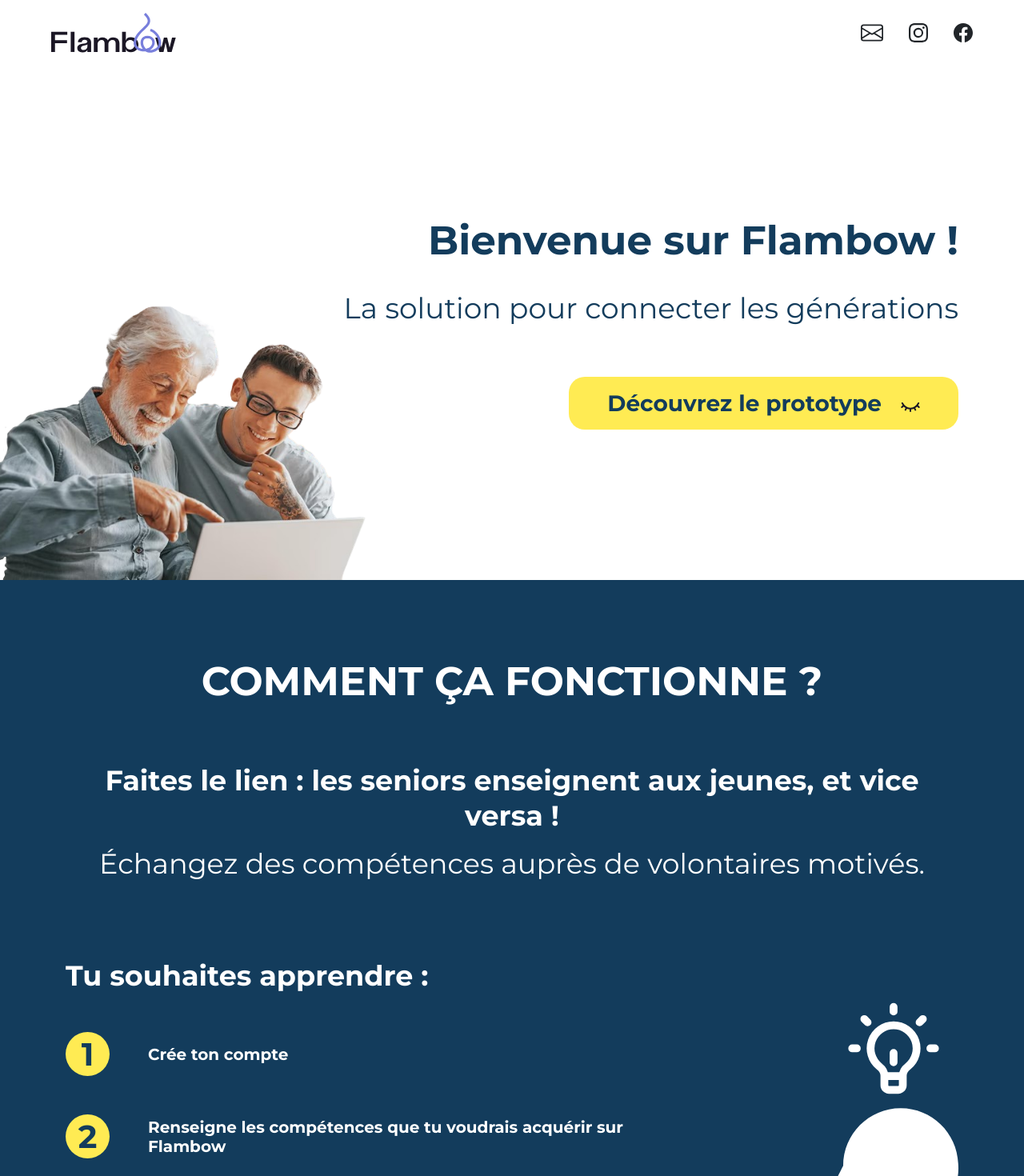
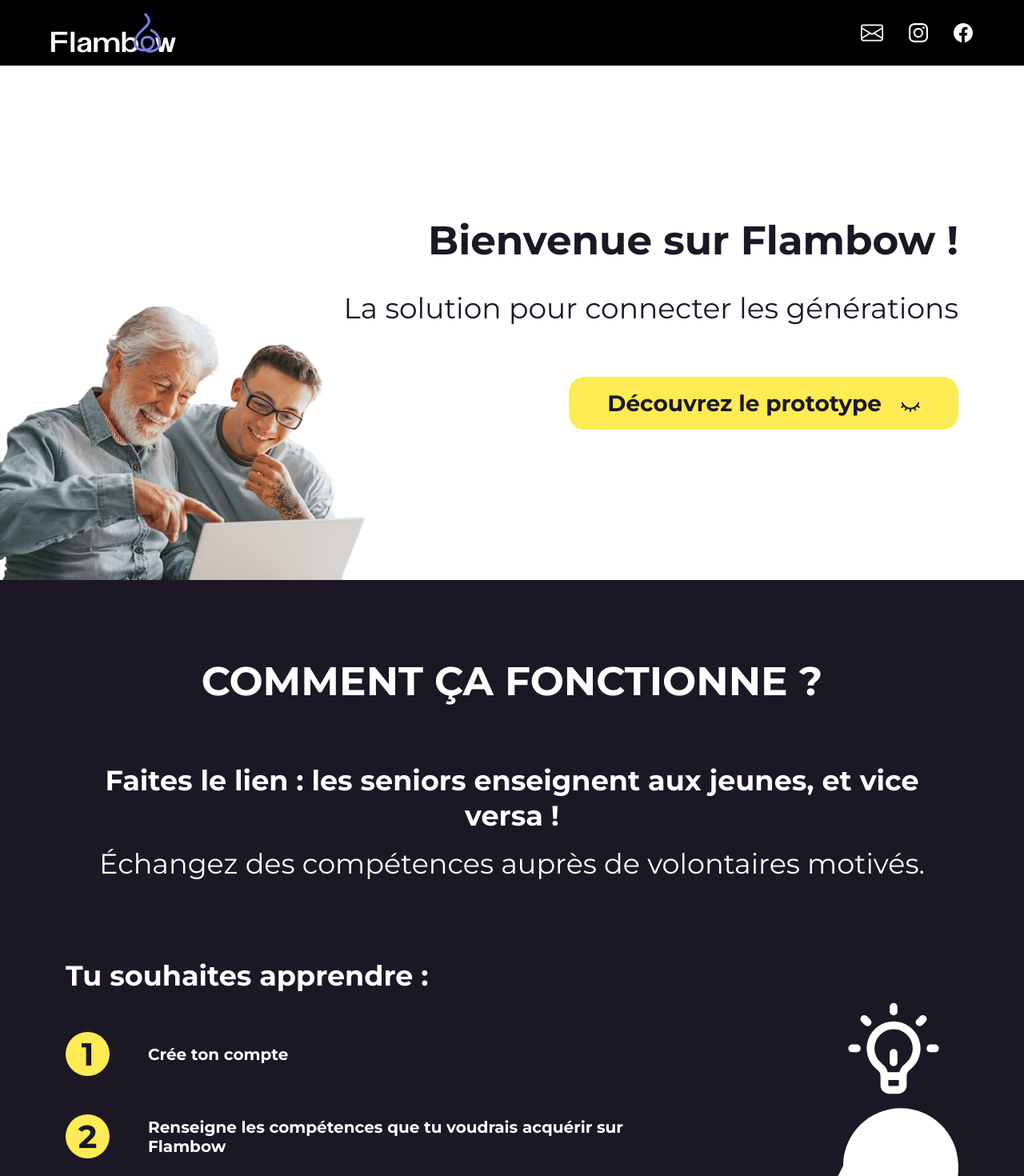
Before and after one commit to KizuCore/Flambow, a React (Vite) app: page / in a window 1280 px wide. Shown: the top 1470 px of the page at 80% size. Built offline with nearby package versions, Linux system fonts and the light colour scheme.

Commit message:
fix: update color values in multiple CSS and SVG files for consistency

```diff
--- a/src/assets/style/App.css
+++ b/src/assets/style/App.css
@@ -3,19 +3,21 @@
   margin: 0;
   font-family: 'Montserrat', sans-serif;
 }
-
+.img-nav{
+  color: #ffffff !important;
+}
 .img-nav:hover{
-  color: rgba(36, 150, 159, 1) !important;
+  color: #787FDC !important;
   transition: opacity 0.3s ease;
 }
 
 header {
-  background-color: #ffffff ;
+  background-color: #000000 ;
 }
 
 header h1 {
   font-size: 2.5rem;
-  color: rgba(19, 60, 92, 1);
+  color: #1B1725 ;
   margin-left: 100px;
 }
 
@@ -45,12 +47,12 @@
 }
 
 .dark-blue {
-  color: rgba(19, 60, 92, 1);
+  color: #1B1725 ;
 }
 
 /* Fond bleu sombre */
 .bg-dark-blue {
-  background-color: rgba(19, 60, 92, 1);
+  background-color: #1B1725 ;
 }
 
 .header-title {
@@ -66,7 +68,7 @@
 }
 
 .custom-spinner {
-  color: rgba(19, 60, 92, 1);
+  color: #1B1725 ;
 }
 
 
--- a/src/assets/style/FunctionSection.css
+++ b/src/assets/style/FunctionSection.css
@@ -6,7 +6,7 @@
     width: 55px;
     height: 55px;
     background-color: #FFEB53;
-    color: rgba(19, 60, 92, 1);
+    color: #1B1725 ;
     border-radius: 50%;
     font-weight: 700;
     flex-shrink: 0;
@@ -17,7 +17,7 @@
 
 /* Couleur de fond */
 .bg-dark-blue {
-    background-color: rgba(19, 60, 92, 1);
+    background-color: #1B1725 ;
 }
 
 /* Texte général */
--- a/src/assets/style/Intro.css
+++ b/src/assets/style/Intro.css
@@ -2,7 +2,7 @@
 .title-secondary {
     font-size: 36px;
     line-height: 44px;
-    color: rgba(19, 60, 92, 1);
+    color: #1B1725 ;
     font-weight: 400;
 }
 
@@ -11,7 +11,7 @@
     font-size: 28px;
     line-height: 34px;
     font-weight: 700;
-    color: rgba(19, 60, 92, 1);
+    color: #1B1725 ;
     background-color: #FFEB53;
     border: none;
     border-radius: 20px;
@@ -20,7 +20,7 @@
 
 .button-flambow:hover {
     background-color: rgba(255, 200, 114, 1) !important;
-    color: rgba(19, 60, 92, 1);
+    color: #1B1725 ;
 }
 
 /* Fond de la section */
--- a/src/assets/style/News.css
+++ b/src/assets/style/News.css
@@ -18,7 +18,7 @@
 /* Style input */
 .email-input {
   background-color: rgba(247, 240, 224, 1);
-  color: rgba(19, 60, 92, 1);
+  color: #1B1725 ;
   font-size: 24px;
   border: none;
   padding: 15px 20px;
@@ -28,17 +28,17 @@
 
 /* Style du texte placeholder */
 .email-input::placeholder {
-  color: rgba(19, 60, 92, 1);
+  color: #1B1725 ;
   opacity: 1;
 }
 
 .email-input::-webkit-input-placeholder { /* Chrome, Safari */
-  color: rgba(19, 60, 92, 1);
+  color: #1B1725 ;
   opacity: 1;
 }
 
 .email-input:focus {
-  color: rgba(19, 60, 92, 1); /* Maintient */
+  color: #1B1725 ; /* Maintient */
   background-color: rgba(247, 240, 224, 1);
 }
 
@@ -65,7 +65,7 @@
 }
 
 .arrow-btn:hover .arrow-path {
-  fill: rgba(36, 150, 159, 1);
+  fill: #787FDC;
 }
 
 /* Style global form */
--- a/src/assets/style/ProjectSection.css
+++ b/src/assets/style/ProjectSection.css
@@ -15,5 +15,5 @@
 }
 
 .blue-cyan {
-  color: rgba(36, 150, 159, 1);
+  color: #787FDC;
 }
```
Also changed, not shown: src/assets/images/logo-full.svg.
